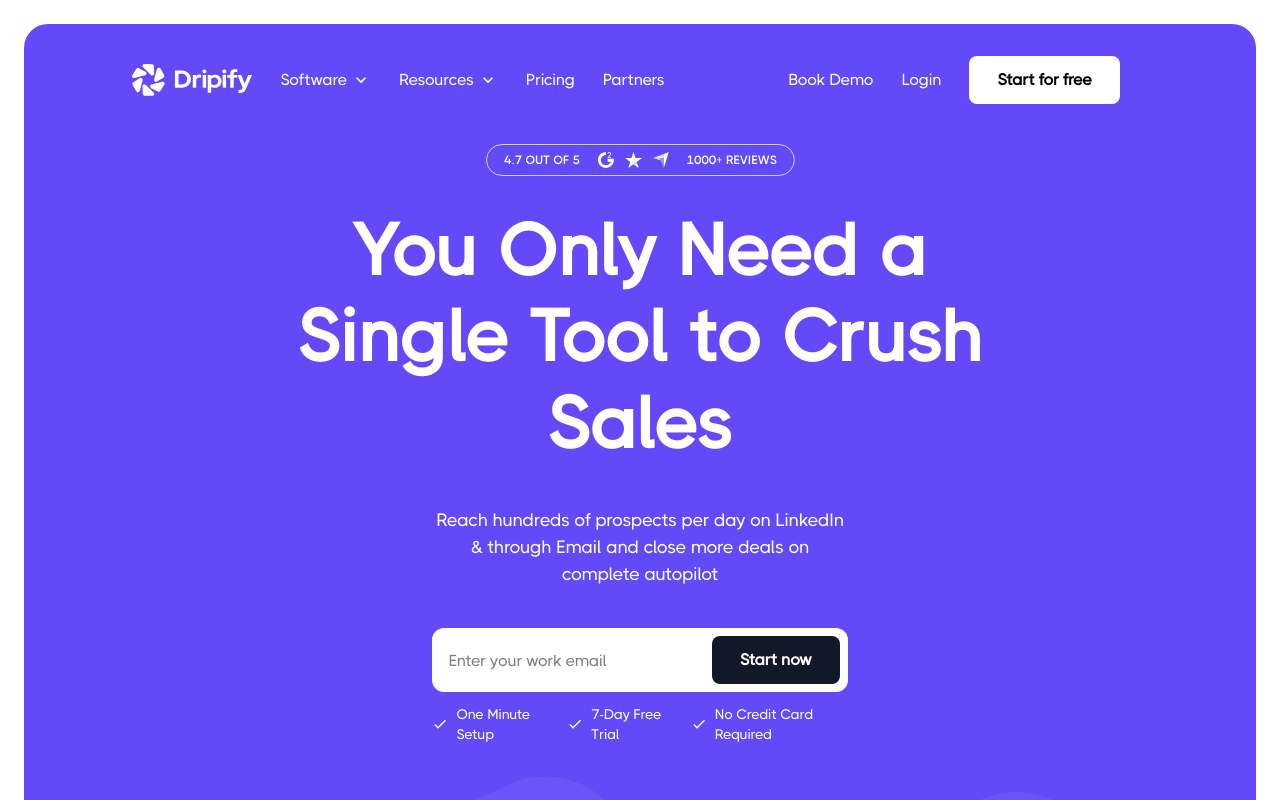
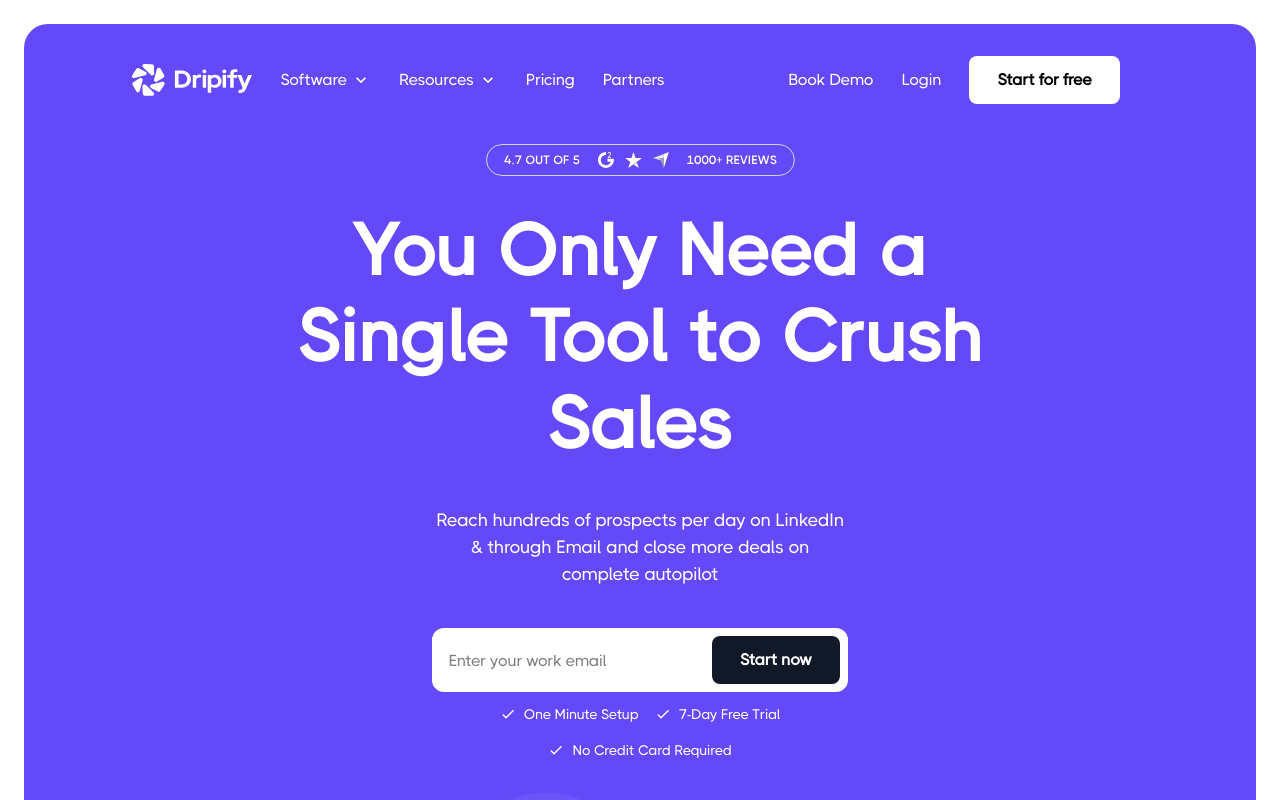
Before and after one commit to GnaniSai/dripify-clone, a React (Vite) app: page / in a window 1280 px wide. Shown: the top 800 px of the page. Built offline with nearby package versions, Linux system fonts and the light colour scheme; grey boxes are pictures that could not be loaded.

Commit message:
Fix hero.jsx error

```diff
--- a/src/hero.jsx
+++ b/src/hero.jsx
@@ -41,7 +41,7 @@ function Hero() {
             </button>
           </div>
 
-          <div className="flex items-center gap-4 text-white text-sm max-sm:text-xs max-sm:gap-2">
+          <div className="flex items-center justify-center gap-4 text-white text-sm max-sm:text-xs max-sm:gap-2 flex-wrap">
             <p className="flex gap-2 items-center">
               <img src={tick} alt="tick" className="w-4 max-sm:hidden" />
               One Minute Setup
```
